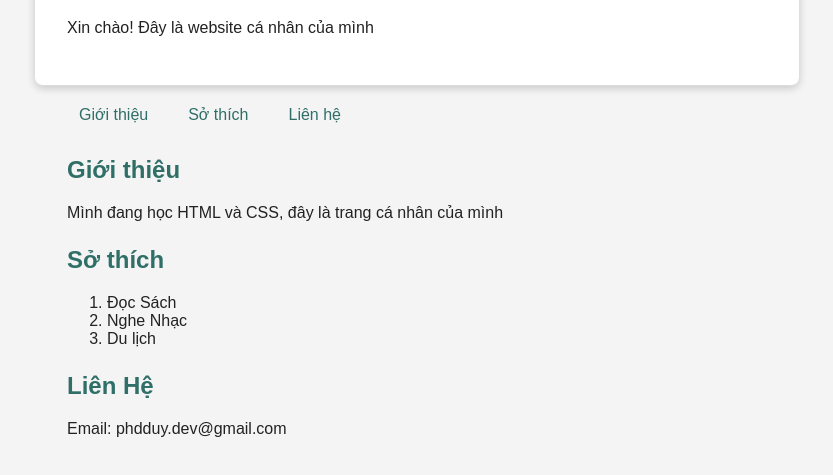
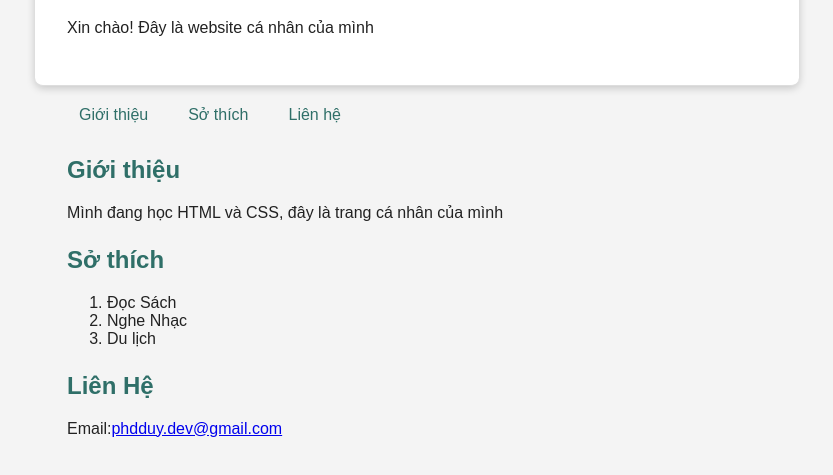
Before and after one commit to duyphan-dev/My-website, a plain HTML site: page index.html in a window 1280 px wide. Shown: the part 101-576 px from the top of the page, without its empty margins (223-1056 px from the left). Drawn offline with Linux system fonts and the light colour scheme.

Commit message:
Make contact email clickable

```diff
--- a/index.html
+++ b/index.html
@@ -31,7 +31,7 @@
         </section>
         <section id="lien-he">
             <h2>Liên Hệ</h2>
-            <p>Email: phdduy.dev@gmail.com</p>
+            <p>Email:<a href="mailto:phdduy.dev@gmail.com">phdduy.dev@gmail.com</a></p>
         </section>
     </main>
 
```
